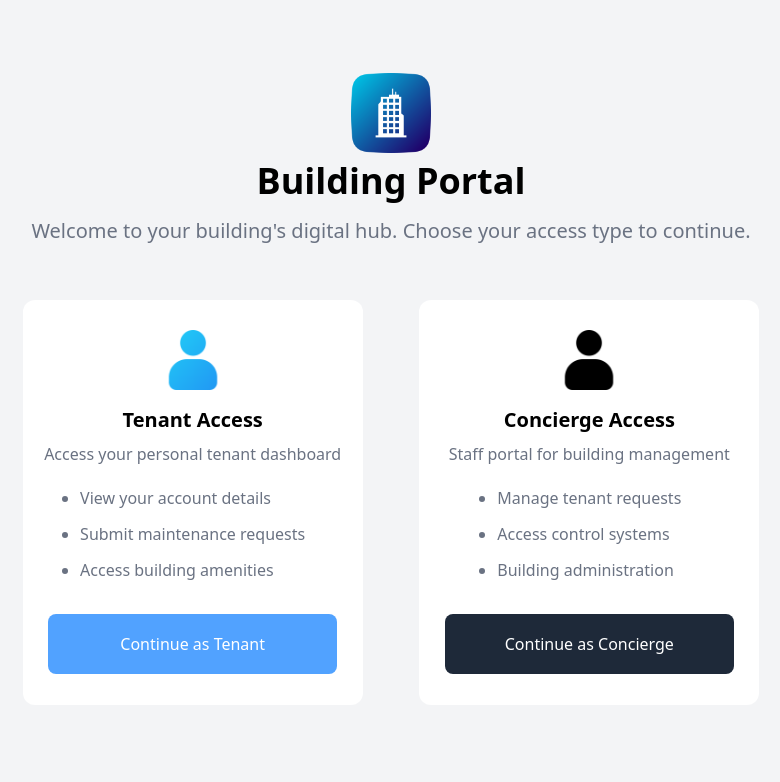
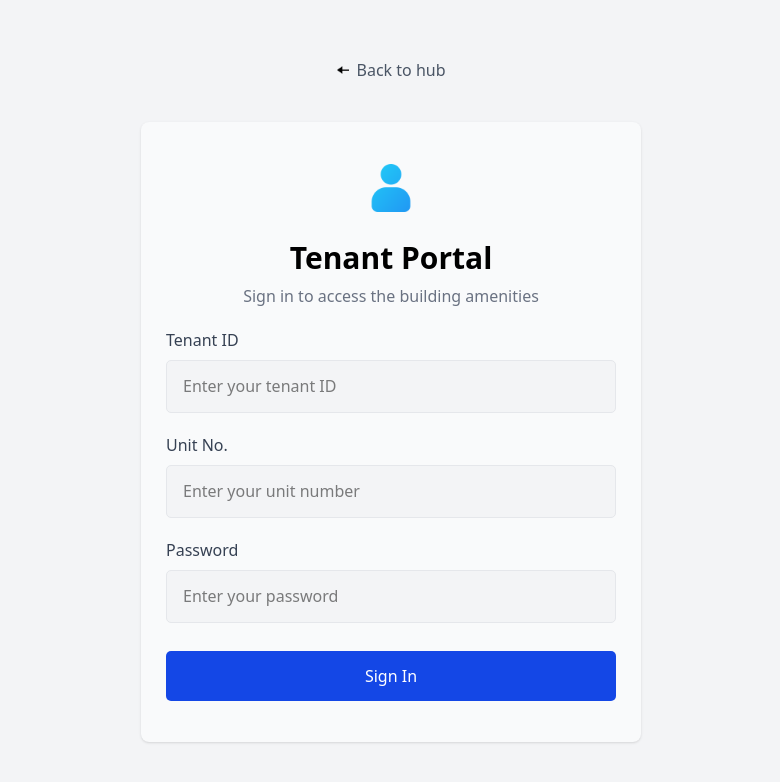
Before and after one commit to jc14-ai/Property-Management-Hackathon-2025, a React (Vite) app in the folder client/: page /signin/tenant in a window 1280 px wide. Shown: the top 782 px of the page, without its empty margins (249-1029 px from the left). Built offline with nearby package versions, Linux system fonts and the light colour scheme.

Commit message:
Add: sign in for concierge and tenant

```diff
--- a/client/src/App.tsx
+++ b/client/src/App.tsx
@@ -8,8 +8,8 @@ import ConciergeSignIn from './features/auth/pages/ConciergeSignIn.tsx'
 
 export default function App() {
   return <>
-    <LandingPage/>
     <Routes>
+      <Route path='/' element={<LandingPage/>}/>
       <Route path='/signin/tenant' element={<TenantSignIn/>}/>
       <Route path='/signin/concierge' element={<ConciergeSignIn/>}/>
     </Routes>
--- /dev/null
+++ b/client/src/features/auth/components/Input.tsx
@@ -0,0 +1,9 @@
+
+type InputProps = {
+    placeholder:string;
+}
+export default function Input({placeholder}:InputProps){
+    return <div className="flex justify-start items-center w-[90%] h-[53px] bg-gray-100 border-1 border-gray-200 rounded-[5px]">
+        <input className="w-full ml-4 mr-4 outline-none" placeholder={placeholder}/>
+    </div>
+}
--- /dev/null
+++ b/client/src/features/auth/components/Label.tsx
@@ -0,0 +1,13 @@
+type LabelProps = {
+    imageSource:string;
+    label:string;
+}
+
+export default function Label({imageSource,label}:LabelProps){
+    return <>
+    <div className="flex flex-row justify-start items-start h-fit w-[90%] mt-5 mb-2">
+        <img src={imageSource}/>
+        <label className="text-gray-700">{label}</label>
+    </div>
+    </>
+}
--- a/client/src/features/auth/pages/ConciergeSignIn.tsx
+++ b/client/src/features/auth/pages/ConciergeSignIn.tsx
@@ -1,5 +1,27 @@
+import Input from "../components/Input";
+import Label from "../components/Label";
+import conciergeImage from "../../../assets/icons/admin.png";
+import backImage from '../../../assets/icons/left_arrow.png';
+
+import {Link} from 'react-router-dom';
+
 export default function ConciergeSignIn(){
-    return <>
-
-    </>
+    return <div className="flex flex-col justify-center items-center w-screen h-screen bg-gray-100">
+        <div className="flex justify-center items-center w-[450px] h-fit mb-10">
+            <Link className="flex flex-row gap-2 justify-center items-center hover:cursor-pointer" to='/'>
+                <img className="w-3" src={backImage}/>
+                <label className="text-gray-600">Back to Landing</label>
+            </Link>
+        </div>
+        <form className="flex flex-col justify-center items-center w-[500px] h-[620px] bg-gray-50 rounded-[8px] shadow">
+            <img className="w-12 mb-7" src={conciergeImage}/>
+            <h1 className="text-3xl font-semibold mb-2">Concierge Portal</h1>
+            <h3 className="text-gray-500">Sign in to access the administrative system</h3>
+            <Label imageSource="" label="Concierge ID"/>
+            <Input placeholder="Enter your concierge ID"/>
+            <Label imageSource="" label="Password"/>
+            <Input placeholder="Enter your password"/>
+            <button className="bg-gray-900 w-[90%] h-[50px] mt-7 rounded-[5px] text-white hover:cursor-pointer hover:bg-gray-800 duration-200">Sign In</button>
+        </form>
+    </div>
 }
--- a/client/src/features/auth/pages/TenantSignIn.tsx
+++ b/client/src/features/auth/pages/TenantSignIn.tsx
@@ -1,5 +1,29 @@
+import Input from "../components/Input";
+import Label from "../components/Label";
+import tenantImage from "../../../assets/icons/tenant.png";
+import backImage from '../../../assets/icons/left_arrow.png';
+
+import {Link} from 'react-router-dom';
+
 export default function TenantSignIn(){
-    return <>
-
-    </>
+    return <div className="flex flex-col justify-center items-center w-screen h-screen bg-gray-100">
+        <div className="flex justify-center items-center w-[450px] h-fit mb-10">
+            <Link className="flex flex-row gap-2 justify-center items-center hover:cursor-pointer" to='/'>
+                <img className="w-3" src={backImage}/>
+                <label className="text-gray-600">Back to hub</label>
+            </Link>
+        </div>
+        <form className="flex flex-col justify-center items-center w-[500px] h-[620px] bg-gray-50 rounded-[8px] shadow">
+            <img className="w-12 mb-7" src={tenantImage}/>
+            <h1 className="text-3xl font-semibold mb-2">Tenant Portal</h1>
+            <h3 className="text-gray-500">Sign in to access the building amenities</h3>
+            <Label imageSource="" label="Tenant ID"/>
+            <Input placeholder="Enter your tenant ID"/>
+            <Label imageSource="" label="Unit No."/>
+            <Input placeholder="Enter your unit number"/>
+            <Label imageSource="" label="Password"/>
+            <Input placeholder="Enter your password"/>
+            <button className="bg-blue-700 w-[90%] h-[50px] mt-7 rounded-[5px] text-white hover:cursor-pointer hover:bg-blue-600 duration-200">Sign In</button>
+        </form>
+    </div>
 }
--- a/client/src/features/landing/LandingPage.tsx
+++ b/client/src/features/landing/LandingPage.tsx
@@ -8,8 +8,8 @@ export default function LandingPage(){
     return <>
     <div className="flex flex-col justify-center items-center h-screen w-screen bg-gray-100">
         <img className='w-20 mb-2' src={buildingImage}/>
-    <h1 className='text-4xl font-bold mb-4'>Building Portal</h1>
-    <h3 className='text-gray-500 text-xl font-medium mb-8'>Welcome to your building's digital hub. Choose your access type to continue.</h3>
+    <h1 className='text-4xl font-bold mb-4'>Inventi Portal</h1>
+    <h3 className='text-gray-500 text-xl font-medium mb-8'>Welcome to your Inventi's digital hub. Choose your access type to continue.</h3>
     <div className="flex flex-row justify-evenly items-center h-[450px] w-[850px]">
       <div className='flex flex-col justify-center items-center rounded-xl hover:shadow-xl hover:cursor-pointer duration-200 bg-white h-[90%] w-[40%]'>
         <img className='w-15 mb-4' src={tenantImage}/>
--- a/package.json
+++ /dev/null
@@ -1,6 +0,0 @@
-{
-  "dependencies": {
-    "@tailwindcss/vite": "^4.1.13",
-    "tailwindcss": "^4.1.13"
-  }
-}
```
Also changed, not shown: client/src/assets/icons/left_arrow.png (added), 1 other file (tests, documents, lock files or other folders).
